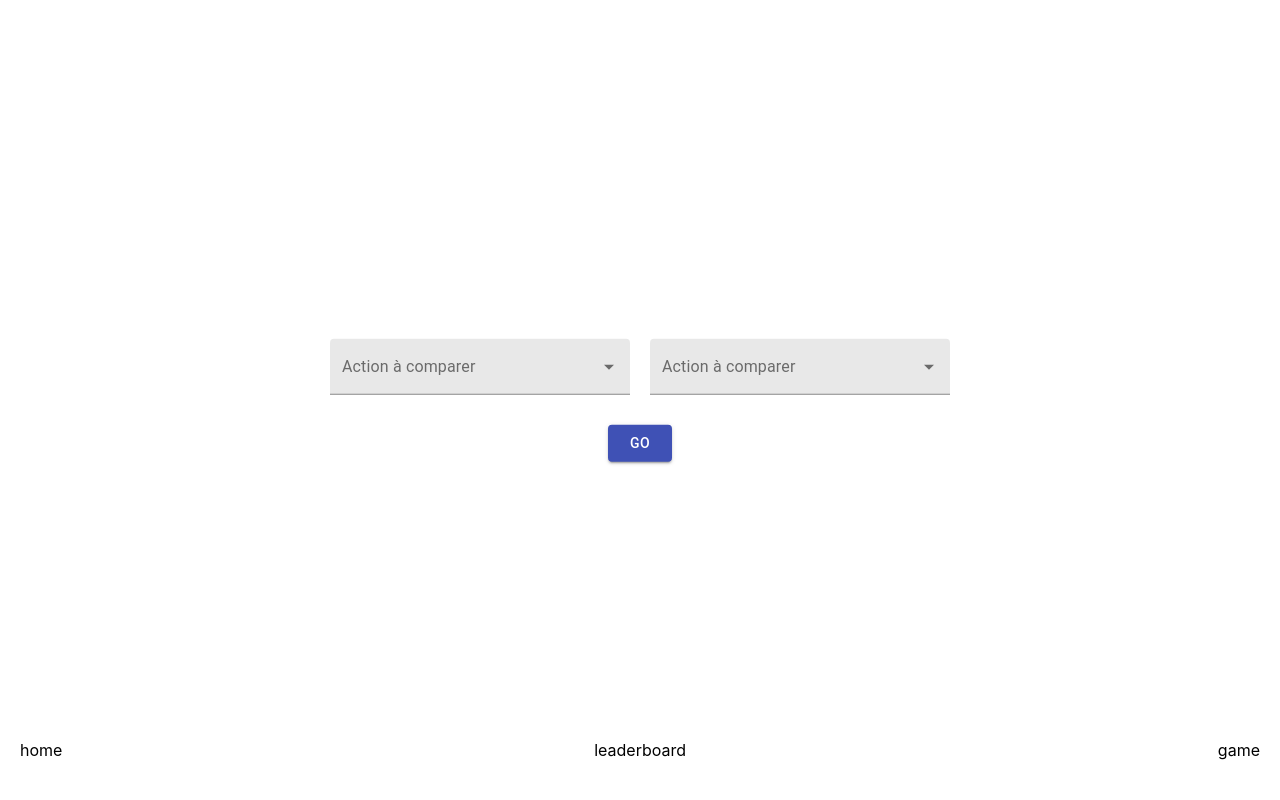
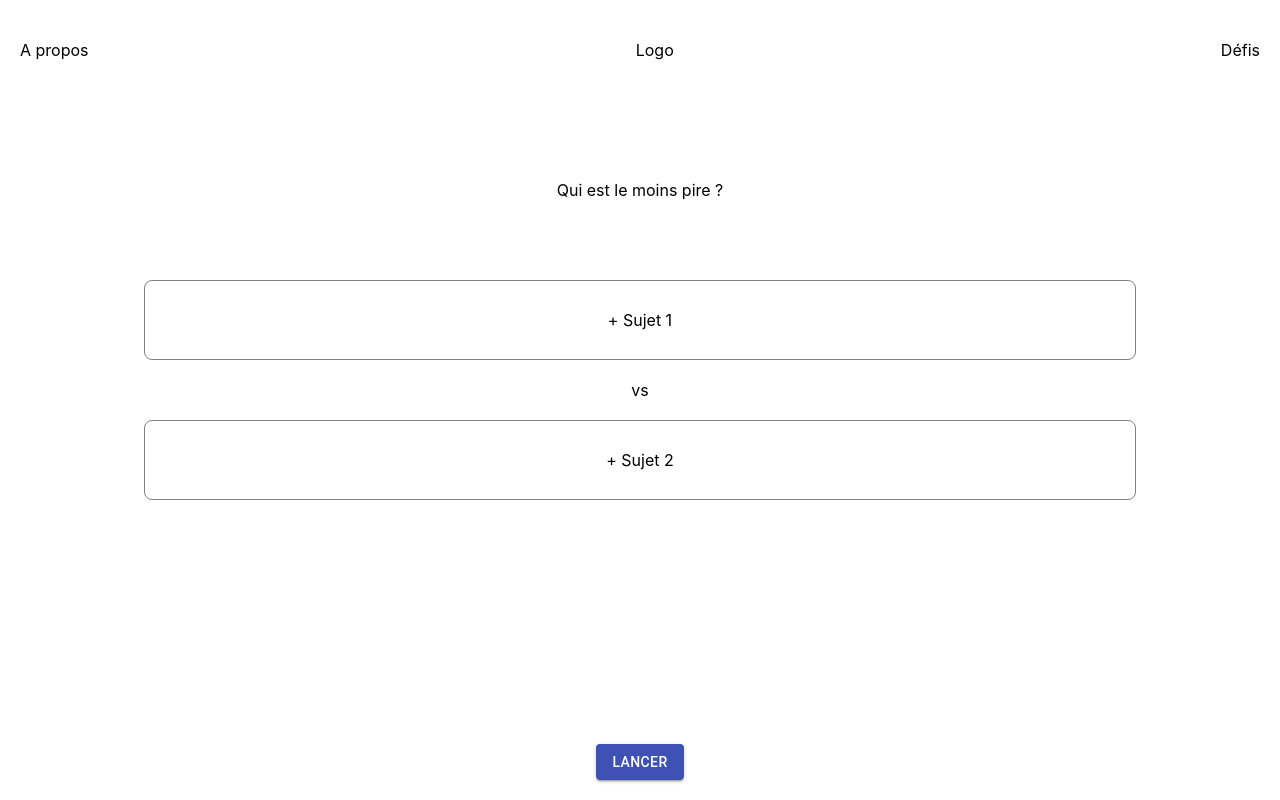
Before and after one commit to alexandre-mace/hackaton-022020, a React (Create React App) app: page / in a window 1280 px wide. Built offline with nearby package versions, Linux system fonts and the light colour scheme.

Commit message:
Update search page

```diff
--- a/package.json
+++ b/package.json
@@ -8,7 +8,9 @@
     "@testing-library/jest-dom": "^4.2.4",
     "@testing-library/react": "^9.3.2",
     "@testing-library/user-event": "^7.1.2",
+    "chart.js": "^2.9.3",
     "react": "^16.12.0",
+    "react-chartjs-2": "^2.9.0",
     "react-dom": "^16.12.0",
     "react-scripts": "3.4.0"
   },
--- a/src/App.css
+++ b/src/App.css
@@ -48,27 +48,49 @@
   justify-content: center;
 }
 .search-wrapper {
+  display: flex;
+  flex-direction: column;
+  height: 100%;
+  padding-top: 50px;
+}
+.app-container {
+  padding: 20px;
+  padding-top: 100px;
+  height: 100vh;
+}
+.mb-3 {
+  margin-bottom: 20px;
+}
+.mt-3 {
+  margin-top: 20px;
+}
+.mt-auto {
+  margin-top: auto;
+}
+.search-input {
+  margin: auto;
+}
+.search-input-wrapper {
   position: absolute;
+  bottom: 0;
   left: 0;
-  top: 50%;
-  transform: translateY(-50%);
+  height: 60vh;
   width: 100vw;
- display: flex;
+  border-top-left-radius: 25px;
+  border-top-right-radius: 25px;
+  background-color: white;
+  border-top: 1px solid black;
+  padding-top: 20px;
+}
+.flex-column {
   flex-direction: column;
 }
-.mb-3 {
-  margin-bottom: 30px;
+.text-center {
+  text-align: center;
 }
-.mt-3 {
-  margin-top: 30px;
-}
-.search-input {
-  margin-left: 10px;
-  margin-right: 10px;
-}
-.bottom-navigation {
+.top-navigation {
   position: absolute;
-  bottom: 0;
+  top: 0;
   width: 100%;
   left: 0;
   display: flex;
@@ -88,7 +110,7 @@
 .page-title {
   text-align: center;
   margin-top: 30px;
-  margin-bottom: 40px;
+  margin-bottom: 80px;
 }
 .page-subtitle {
   text-align: left;
@@ -153,8 +175,15 @@
   height: 15px;
   width: 0px;
 }
-.mt-3 {
-  margin-top: 20px;
+.select-button {
+  width: 80%;
+  margin-left: 10%;
+  display: flex;
+  justify-content: center;
+  align-items: center;
+  border: 1px solid gray;
+  height: 80px;
+  border-radius: 8px;
 }
 .goal-card-title {
   margin-bottom: 10px;
@@ -162,3 +191,38 @@
 .goal-card-description {
   margin-bottom: 10px;
 }
+
+.bar-outside {
+  height: 150px;
+  width: 60px;
+  position: relative;
+}
+.bar-inside {
+  height: 2px;
+  width: 50px;
+  position: absolute;
+  bottom: 0;
+  left: 5px;
+
+  /* Set our transitions up. */
+  -webkit-transition: height 500ms ease;
+  -moz-transition: height 500ms ease;
+  -o-transition: height 500ms ease;
+  transition: height 500ms ease;
+}
+
+.container:hover #bar-green {height: 90%;}
+#bar-green {background-color: #2ecc71;}
+.container:hover #bar-red {height: 100%;}
+#bar-red {background-color: #e74c3c;}
+
+.percent {
+  color: #fff;
+  text-align: center;
+
+  /* Set our transitions up. */
+  -webkit-transition: color 500ms ease;
+  -moz-transition: color 500ms ease;
+  -o-transition: color 500ms ease;
+  transition: color 500ms ease;
+}
--- a/src/App.js
+++ b/src/App.js
@@ -7,11 +7,13 @@ import SearchPage from "./page/SearchPage";
 function App() {
     const [currentPage, setCurrentPage] = useState(0);
     const [firstOption, setFirstOption] = useState(null);
+    const [firstOptionSelection, setFirstOptionSelection] = useState(false);
+    const [secondOptionSelection, setSecondOptionSelection] = useState(false);
     const [secondOption, setSecondOption] = useState(null);
     const [search, setSearch] = useState(false);
 
     return (
-        <div>
+        <div className={"app-container"}>
             {currentPage === 0 &&
             <SearchPage
                 setFirstOption={setFirstOption}
@@ -20,6 +22,10 @@ function App() {
                 firstOption={firstOption}
                 secondOption={secondOption}
                 setSearch={setSearch}
+                firstOptionSelection={firstOptionSelection}
+                secondOptionSelection={secondOptionSelection}
+                setFirstOptionSelection={setFirstOptionSelection}
+                setSecondOptionSelection={setSecondOptionSelection}
             />
             }
             <Navigation
--- a/src/components/Navigation.js
+++ b/src/components/Navigation.js
@@ -2,15 +2,15 @@ import React from 'react';
 
 const Navigation = ({ setCurrentPage }) => {
     return (
-        <div className={"bottom-navigation"}>
+        <div className={"top-navigation"}>
             <div onClick={() => setCurrentPage(0)}>
-                home
+                A propos
             </div>
             <div onClick={() => setCurrentPage(1)}>
-                leaderboard
+                Logo
             </div>
             <div onClick={() => setCurrentPage(2)}>
-                game
+                Défis
             </div>
         </div>
     )
--- a/src/page/SearchPage.js
+++ b/src/page/SearchPage.js
@@ -3,45 +3,26 @@ import data from "../data/data.json";
 import TextField from '@material-ui/core/TextField';
 import Autocomplete from '@material-ui/lab/Autocomplete';
 import Button from '@material-ui/core/Button';
+import {Bar} from 'react-chartjs-2';
 
-const SearchPage = ({ firstOption, setFirstOption, secondOption, setSecondOption, search, setSearch }) => {
+const SearchPage = ({ firstOption, setFirstOption, secondOption, setSecondOption, search, setSearch, setFirstOptionSelection, setSecondOptionSelection, firstOptionSelection, secondOptionSelection }) => {
 
     return (
-        <div className={"container"}>
         <div className={"search-wrapper"}>
-                    <div className={"d-flex justify-content-center mb-3"}>
-                        <Autocomplete
-                            id="combo-box-demo"
-                            className={"search-input"}
-                            options={data}
-                            getOptionLabel={option => option.title}
-                            onInputChange={(event, value) => {
-                                console.log(data.filter((singleData) => (singleData.title === value))[0])
-                                setFirstOption(data.filter((singleData) => (singleData.title === value))[0]);
-                            }}
-                            style={{ width: 300 }}
-                            renderInput={params => (
-                                <TextField {...params} label="Action à comparer" variant={"filled"} fullWidth />
-                            )}
-                        />
-                        <Autocomplete
-                            id="combo-box-demo"
-                            className={"search-input"}
-                            options={data}
-                            getOptionLabel={option => option.title}
-                            onInputChange={(event, value) => {
-                                setSecondOption(data.filter((singleData) => (singleData.title === value))[0])
-                            }}
-                            style={{ width: 300 }}
-                            renderInput={params => (
-                                <TextField {...params} label="Action à comparer" variant="filled" fullWidth />
-                            )}
-                        />
+            <div className={"d-flex flex-column mb-3 align-items-center"}>
+                <div className={"page-title"}>Qui est le moins pire ?</div>
+                <div className={"select-button"} onClick={() => setFirstOptionSelection(true)}>
+                    + Sujet 1
                 </div>
-                    <div className={"d-flex justify-content-center"}>
+                <div className={"text-center mt-3 mb-3"}>vs</div>
+                <div className={"select-button"} onClick={() => setFirstOptionSelection(true)}>
+                    + Sujet 2
+                </div>
+            </div>
+            <div className={"d-flex mt-auto justify-content-center"}>
                 <div>
                     <Button variant="contained" color="primary" onClick={() => setSearch(true)}>
-                                GO
+                        Lancer
                     </Button>
                 </div>
             </div>
@@ -56,15 +37,65 @@ const SearchPage = ({ firstOption, setFirstOption, secondOption, setSecondOption
                 </div>
                 <div className={"d-flex justify-content-center"}>
                     <div>
+                        <div className="bar-outside">
+                            <div className="bar-inside" id="bar-green"></div>
+                        </div>
+                        <p className="percent">90%</p>
                         {firstOption.pollutionScore}
                     </div> vs
                     <div>
+                        <div className="item">
+                            <div className="bar-outside">
+                                <div className="bar-inside" id="bar-red"></div>
+                            </div>
+                            <p className="percent">100%</p>
+                        </div>
                         {secondOption.pollutionScore}
                     </div>
                 </div>
             </div>
             }
+            {firstOptionSelection &&
+            <div className="search-input-wrapper">
+                <Autocomplete
+                    id="combo-box-demo"
+                    open={true}
+                    classes={{
+                        option: {
+                            marginTop: 20
+                        }
+                    }}
+                    className={"search-input"}
+                    options={data}
+                    getOptionLabel={option => option.title}
+                    onInputChange={(event, value) => {
+                        setFirstOption(data.filter((singleData) => (singleData.title === value))[0]);
+                    }}
+                    style={{ width: 300 }}
+                    renderInput={params => (
+                        <TextField {...params} label="Action à comparer" variant={"filled"} fullWidth />
+                    )}
+                />
             </div>
+            }
+            {secondOptionSelection &&
+            <div className="search-input-wrapper">
+                <Autocomplete
+                    open={true}
+                    id="combo-box-demo"
+                    className={"search-input"}
+                    options={data}
+                    getOptionLabel={option => option.title}
+                    onInputChange={(event, value) => {
+                        setSecondOption(data.filter((singleData) => (singleData.title === value))[0])
+                    }}
+                    style={{ width: 300 }}
+                    renderInput={params => (
+                        <TextField {...params} label="Action à comparer" variant="filled" fullWidth />
+                    )}
+                />
+            </div>
+            }
         </div>
     )
 };
```
Also changed, not shown: 1 other file (tests, documents, lock files or other folders). Lines whose indentation alone changed are shown as unchanged.
